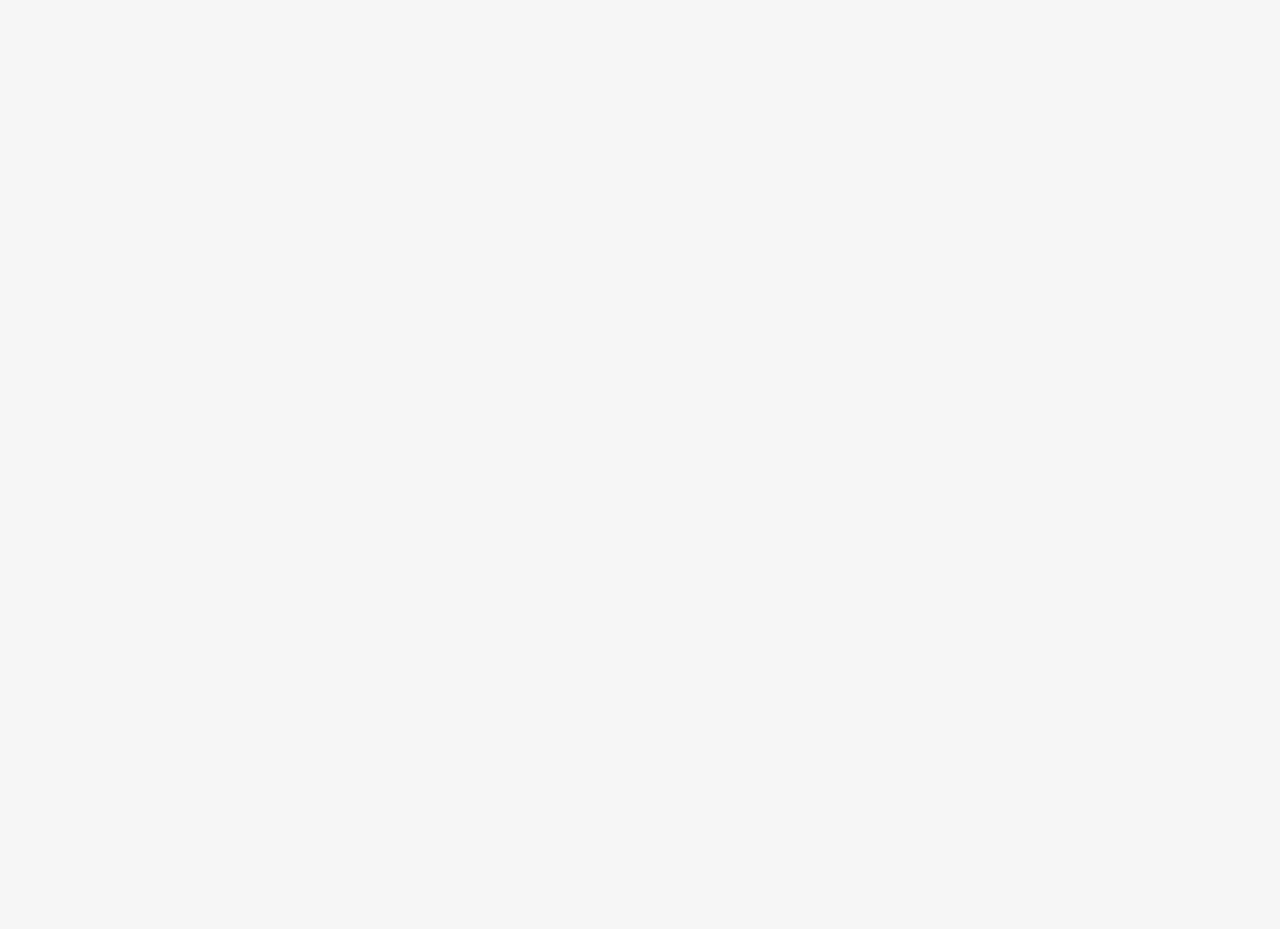
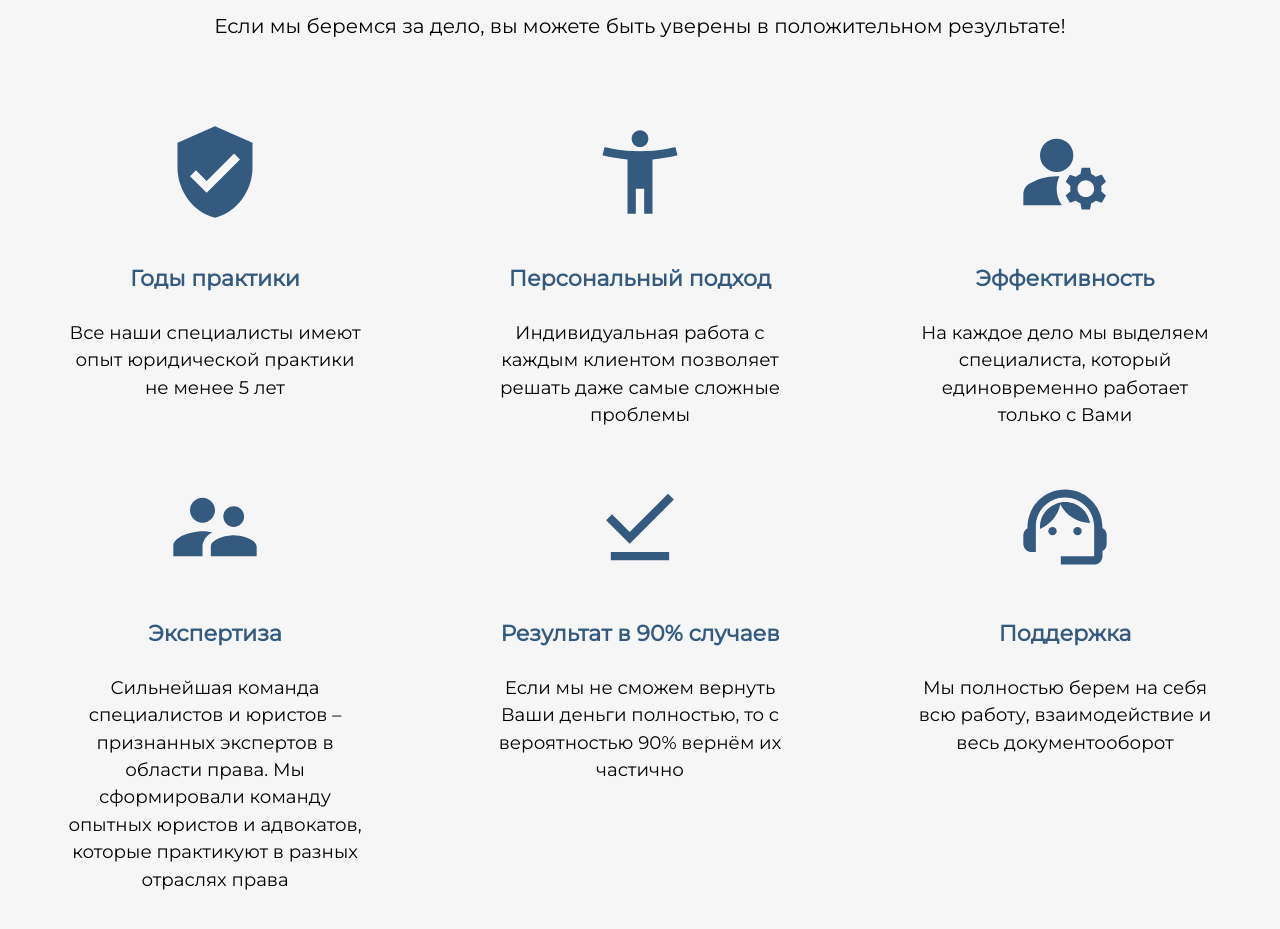
Before and after one commit to RamazanIttiev/law_web_page, a React (Create React App) app: page / in a window 1280 px wide. Shown: the part 3153-4082 px from the top of the page. Before the commit the page ends 2772 px from the top, so only its background shows below. Built offline with nearby package versions, Linux system fonts and the light colour scheme.

Commit message:
Advantages mark up

```diff
--- a/src/App/App.jsx
+++ b/src/App/App.jsx
@@ -1,9 +1,11 @@
 import React from 'react';
+import Advantages from './components/Advantages';
 import Competence from './components/Competence';
 import Guaranties from './components/Guaranties';
 import Header from './components/Header';
 import Promo from './components/Promo';
 import Spheres from './components/Spheres';
+import Statistics from './components/Statistics';
 
 const App = () => (
   <>
@@ -12,6 +14,8 @@ const App = () => (
     <Guaranties />
     <Competence />
     <Spheres />
+    <Statistics />
+    <Advantages />
   </>
 );
 
--- /dev/null
+++ b/src/App/components/Advantages.jsx
@@ -0,0 +1,97 @@
+import { Container, Typography } from '@mui/material';
+import React from 'react';
+import styled from 'styled-components';
+import {
+  VerifiedUser,
+  AccessibilityNew,
+  ManageAccounts,
+  SupervisorAccount,
+  DownloadDone,
+  SupportAgent,
+} from '@mui/icons-material';
+
+const Base = styled(Container)`
+  &.css-1oqqzyl-MuiContainer-root {
+    display: flex;
+    flex-wrap: wrap;
+    justify-content: space-between;
+    align-items: baseline;
+    text-align: center;
+    padding: 56px 0;
+  }
+`;
+
+const Title = styled(Typography).attrs({ variant: 'h1' })`
+  width: 100%;
+  text-transform: uppercase;
+`;
+
+const Subtitle = styled(Typography).attrs({ variant: 'h2' })`
+  &.css-1imety6-MuiTypography-root {
+    margin-bottom: 56px;
+  }
+  width: 100%;
+`;
+
+const Item = styled.div`
+  display: flex;
+  flex-direction: column;
+  align-items: center;
+  padding: 24px;
+  max-width: 350px;
+
+  svg {
+    width: 100px;
+    height: 100px;
+    display: block;
+    fill: ${props => props.theme.palette.primary.main};
+    margin-bottom: 16px;
+  }
+`;
+
+const ItemTitle = styled.div`
+  font-size: 22px;
+  font-weight: 700;
+  color: ${props => props.theme.palette.primary.main};
+  margin: 24px 0;
+`;
+
+const Advantages = () => (
+  <Base maxWidth="lg">
+    <Title>Наши преимущества</Title>
+    <Subtitle>Если мы беремся за дело, вы можете быть уверены в положительном результате!</Subtitle>
+    <Item>
+      <VerifiedUser />
+      <ItemTitle>Годы практики</ItemTitle>
+      Все наши специалисты имеют опыт юридической практики не менее 5 лет
+    </Item>
+    <Item>
+      <AccessibilityNew />
+      <ItemTitle>Персональный подход</ItemTitle>
+      Индивидуальная работа с каждым клиентом позволяет решать даже самые сложные проблемы
+    </Item>
+    <Item>
+      <ManageAccounts />
+      <ItemTitle>Эффективность</ItemTitle>
+      На каждое дело мы выделяем специалиста, который единовременно работает только с Вами
+    </Item>
+    <Item>
+      <SupervisorAccount />
+      <ItemTitle>Экспертиза</ItemTitle>
+      Сильнейшая команда специалистов и юристов – признанных экспертов в области права. Мы
+      сформировали команду опытных юристов и адвокатов, которые практикуют в разных отраслях права
+    </Item>
+    <Item>
+      <DownloadDone />
+      <ItemTitle>Результат в 90% случаев</ItemTitle>
+      Если мы не сможем вернуть Ваши деньги полностью, то с вероятностью 90% вернём их частично
+    </Item>
+    <Item>
+      <SupportAgent />
+      <ItemTitle>Поддержка</ItemTitle>
+      Мы полностью берем на себя всю работу, взаимодействие и весь документооборот
+    </Item>
+  </Base>
+);
+
+export default Advantages;
```
